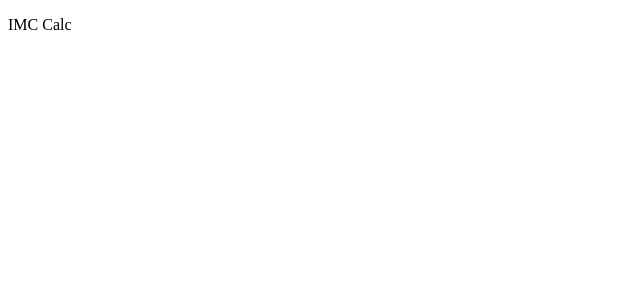
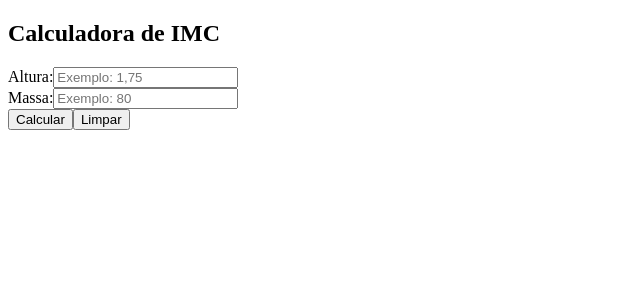
Before and after one commit to smthales/imc-react, a React (Vite) app: page / in a window 1280 px wide. Shown: the top 300 px of the page, without its empty margins (0-640 px from the left). Built offline with nearby package versions, Linux system fonts and the light colour scheme.

Commit message:
criando componente da calculadora

```diff
--- a/src/App.jsx
+++ b/src/App.jsx
@@ -1,9 +1,10 @@
+import ImcCalc from './components/ImcCalc/ImcCalc'
 import './App.css'
 
 function App() {
   return (
     <div className='container'>
-      <p>IMC Calc</p>
+      <ImcCalc />
     </div>
   )
 }
--- /dev/null
+++ b/src/components/ImcCalc/ImcCalc.jsx
@@ -0,0 +1,40 @@
+import './ImcCalc.css';
+
+
+const ImcCalc = () => {
+    return (
+        <div id="calc-container">
+            <h2>Calculadora de IMC</h2>
+            <form id="imc-form">
+
+                <div className='form-inputs'>
+                    <div className='form-control'>
+                        <label htmlFor="height">Altura:</label>
+                        <input
+                        type="text"
+                        name='height'
+                        id='height'
+                        placeholder='Exemplo: 1,75' />
+                    </div>
+
+                    <div className='form-control'>
+                        <label htmlFor="weight">Massa:</label>
+                        <input
+                        type="text"
+                        name='weight'
+                        id='weight'
+                        placeholder='Exemplo: 80' />
+                    </div>
+                </div>
+
+                <div className='action-control'>
+                    <button>Calcular</button>
+                    <button>Limpar</button>
+                </div>
+
+            </form>
+        </div>
+    )
+};
+
+export default ImcCalc;
```
Also changed, not shown: src/components/ImcCalc/ImcCalc.css (added).
